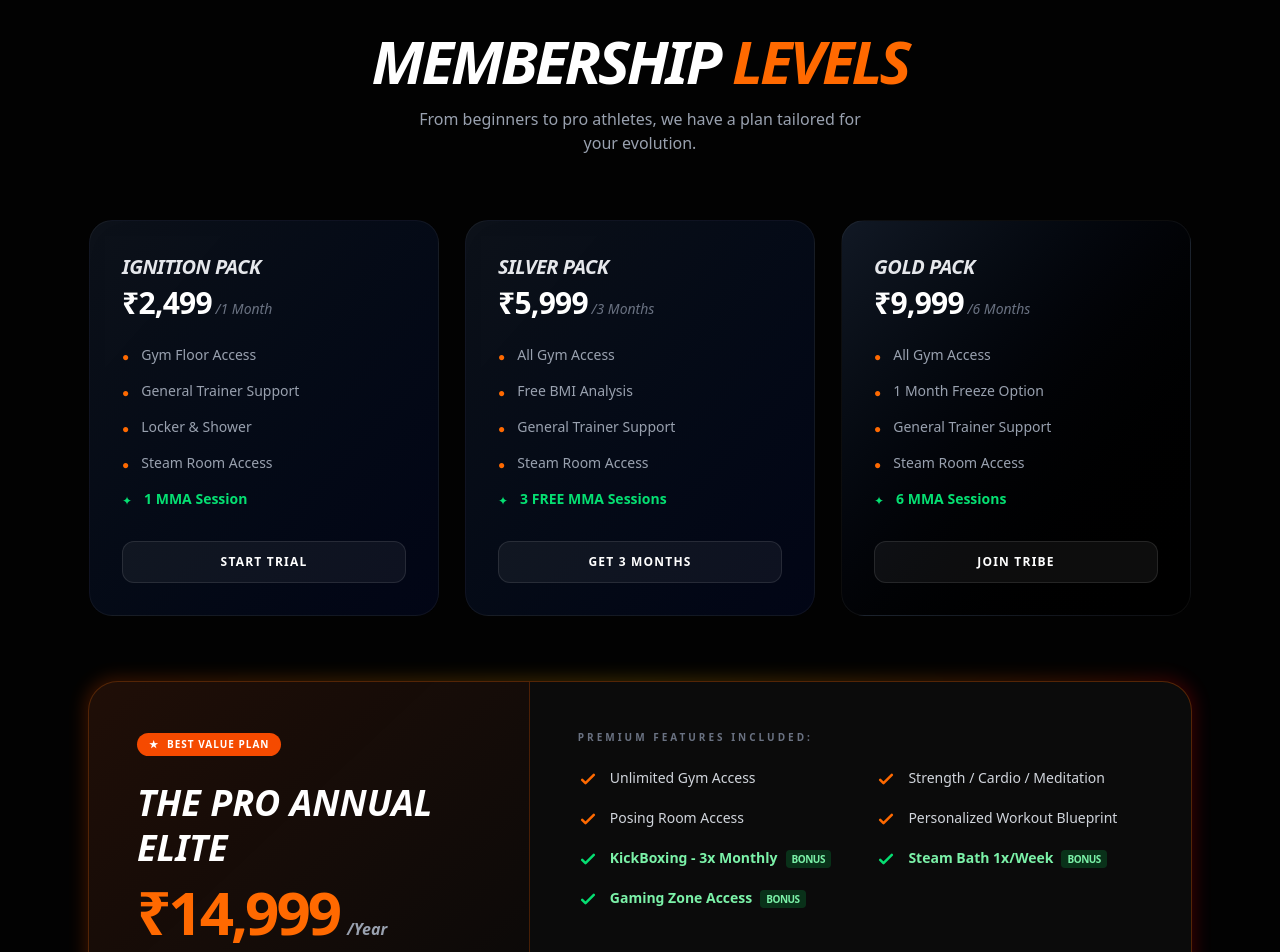
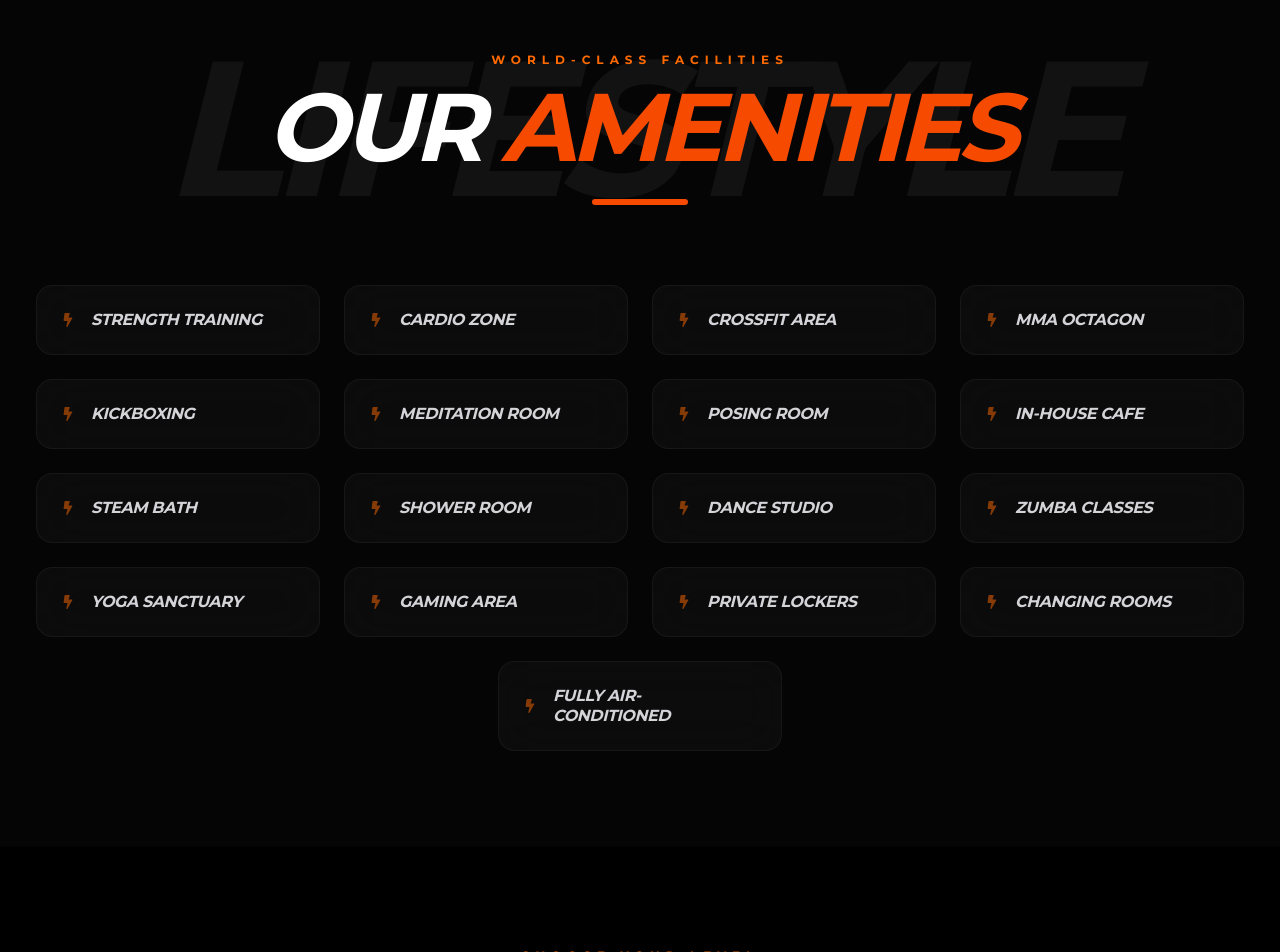
Before and after one commit to notajax24/TFC, a React (Vite) app: page / in a window 1280 px wide. Shown: the part 1848-2800 px from the top of the page. Built offline with nearby package versions, Linux system fonts and the light colour scheme.

Commit message:
New updated plans

```diff
--- a/src/App.jsx
+++ b/src/App.jsx
@@ -6,6 +6,7 @@ import Packages from "./Components/Pages/Packages";
 import About from "./Components/Pages/About";
 import Exercises from "./Components/Pages/Exercises";
 import Join from "./Components/Pages/Join";
+import Amenities from "./Components/Pages/Amenities";
 // import Testimonials from "./Components/Pages/testimonials";
 
 
@@ -16,6 +17,7 @@ export default function App() {
         <Navbar />
         <Home />
         <Features />
+        <Amenities />
         <Packages />
         <Exercises />
         <Join />
--- a/src/Components/Pages/About.jsx
+++ b/src/Components/Pages/About.jsx
@@ -117,7 +117,7 @@ export default function About() {
                 <FaWhatsapp className="text-2xl" />
               </a>
               <a
-                href="https://instagram.com/tfc.fitness.nashik"
+                href="https://instagram.com/tfc.nashik"
                 target="_blank"
                 rel="noreferrer"
                 className="w-14 h-14 flex items-center justify-center bg-zinc-900 border border-white/5 rounded-2xl hover:bg-gradient-to-tr hover:from-[#f09433] hover:via-[#dc2743] hover:to-[#bc1888] text-white transition-all duration-300 hover:-translate-y-2 shadow-xl"
--- /dev/null
+++ b/src/Components/Pages/Amenities.jsx
@@ -0,0 +1,64 @@
+import { motion } from "framer-motion";
+import { FaBolt } from "react-icons/fa";
+
+const amenityList = [
+  "Strength Training", "Cardio Zone", "CrossFit Area", "MMA Octagon", "Kickboxing",
+  "Meditation Room", "Posing Room", "In-House Cafe", "Steam Bath", "Shower Room",
+  "Dance Studio", "Zumba Classes", "Yoga Sanctuary", "Gaming Area", "Private Lockers",
+  "Changing Rooms", "Fully Air-Conditioned"
+];
+
+export default function Amenities() {
+  return (
+    <section id="amenities" className="py-24 bg-[#050505] relative overflow-hidden">
+      {/* Background Watermark */}
+      <h2 className="text-7xl md:text-[12rem] font-black text-white italic uppercase tracking-tighter leading-none opacity-5 absolute top-20 left-1/2 -translate-x-1/2 whitespace-nowrap select-none pointer-events-none">
+        LIFESTYLE
+      </h2>
+
+      <div className="container mx-auto px-6 max-w-7xl relative z-10">
+        <div className="text-center mb-16 md:mb-20">
+          <span className="text-orange-500 font-black tracking-[0.5em] uppercase text-[10px] md:text-xs">
+            World-Class Facilities
+          </span>
+          <h2 className="text-5xl md:text-8xl font-black text-white italic uppercase tracking-tighter mt-2 leading-none">
+            OUR <span className="text-orange-600">AMENITIES</span>
+          </h2>
+          <div className="h-1.5 w-24 bg-orange-600 mx-auto mt-6 rounded-full" />
+        </div>
+
+        {/* Using Flexbox with justify-center allows the last row
+            to center automatically if it's incomplete.
+        */}
+        <div className="flex flex-wrap justify-center gap-4 md:gap-6">
+          {amenityList.map((amenity, index) => (
+            <motion.div
+              key={index}
+              initial={{ opacity: 0, scale: 0.9 }}
+              whileInView={{ opacity: 1, scale: 1 }}
+              viewport={{ once: true }}
+              transition={{ delay: index * 0.05 }}
+              whileHover={{
+                scale: 1.05,
+                backgroundColor: "rgba(234, 88, 12, 0.15)",
+                borderColor: "rgba(234, 88, 12, 0.4)"
+              }}
+              // Responsive widths:
+              // mobile: ~2 per row | md: ~3 per row | lg: ~4 per row
+              className="w-full sm:w-[calc(50%-1rem)] md:w-[calc(33.33%-1.5rem)] lg:w-[calc(25%-1.5rem)]
+                         min-w-[160px] bg-zinc-900/40 backdrop-blur-xl border border-white/5
+                         p-5 md:p-6 rounded-2xl flex items-center gap-4 group transition-all duration-300"
+            >
+              <div className="flex-shrink-0">
+                <FaBolt className="text-orange-500 group-hover:text-white transition-colors animate-pulse" size={14} />
+              </div>
+              <span className="text-zinc-300 group-hover:text-white font-black italic uppercase tracking-tight text-sm md:text-base leading-tight transition-colors">
+                {amenity}
+              </span>
+            </motion.div>
+          ))}
+        </div>
+      </div>
+    </section>
+  );
+}
--- a/src/Components/Pages/Packages.jsx
+++ b/src/Components/Pages/Packages.jsx
@@ -1,177 +1,226 @@
-import { motion, AnimatePresence } from "framer-motion";
+import { motion } from "framer-motion";
+// Ensure packageImage is correctly imported from your assets
+import packageImage from "../../assets/packageimage.jpg";
 
 const monthlyPackages = [
   {
-    name: "IGNITION PACK",
-    duration: "1 Month",
+    name: "1 MONTH PACKAGE",
+    duration: "Month",
     price: "2,499",
-    idealFor: "Testing the waters",
-    services: ["Gym Floor Access", "General Trainer Support", "Locker & Shower", "Steam Room Access", { text: "1 MMA Session", bonus: true }],
-    color: "from-slate-800/40 to-slate-950/90",
-    borderColor: "border-slate-700/50",
+    originalPrice: "3,499",
+    savings: "1,000",
+    idealFor: "Testing The Waters",
+    services: [
+      "All Equipment Access",
+      "Meditation Room Access",
+      "Daily Shower Access",
+      "Certified Trainer Guidance",
+    ],
+    borderColor: "border-white/10",
     buttonText: "Start Trial",
   },
   {
-    name: "SILVER PACK",
+    name: "3 MONTHS PACKAGE",
     duration: "3 Months",
     price: "5,999",
     originalPrice: "6,999",
     savings: "1,000",
-    idealFor: "Building a base habit",
-    services: ["All Gym Access", "Free BMI Analysis", "General Trainer Support" , "Steam Room Access", { text: "3 FREE MMA Sessions", bonus: true }],
-    color: "from-slate-800/40 to-slate-950/90",
-    borderColor: "border-slate-700/50",
+    idealFor: "Building A Base Habit",
+    services: [
+      "All Equipment Access",
+      "Meditation Room Access",
+      "Daily Shower Access",
+      "Certified Trainer Guidance",
+      { text: "2 Steam Sessions / Month", bonus: true },
+      { text: "Gaming Zone: 10min / Day", bonus: true },
+    ],
+    borderColor: "border-white/10",
     buttonText: "Get 3 Months",
   },
   {
-    name: "GOLD PACK",
+    name: "6 MONTHS PACKAGE",
     duration: "6 Months",
     price: "9,999",
     originalPrice: "10,999",
-    savings: "1,500",
+    savings: "1,000",
     recommended: true,
-    idealFor: "Visible physical changes",
-    services: ["All Gym Access", "1 Month Freeze Option", "General Trainer Support" ,"Steam Room Access", { text: "6 MMA Sessions", bonus: true }],
-    color: "from-slate-800/60 to-black",
-    borderColor: "border-orange-500/30",
-    buttonText: "Join Tribe",
+    idealFor: "Visible Physical Changes",
+    services: [
+      "All Equipment Access",
+      "Meditation Room Access",
+      "Daily Shower Access",
+      "Certified Trainer Guidance",
+      { text: "3 Steam Sessions / Month", bonus: true },
+      { text: "Gaming Zone: 10min / Day", bonus: true },
+      { text: "1 MMA Session / Month", bonus: true },
+      { text: "1 Self-Defense Session / Month", bonus: true },
+    ],
+    borderColor: "border-orange-500/50",
+    buttonText: "Join the Tribe",
   },
 ];
 
 const annualPackage = {
-  name: "THE PRO ANNUAL ELITE",
-  duration: "1 Year",
+  name: "YEARLY PACKAGE",
+  duration: "Year",
   price: "14,999",
   originalPrice: "17,999",
   savings: "3,000",
-  idealFor: "The Ultimate Lifestyle Transformation",
+  idealFor: "Elite Lifestyle Commitment",
+  image: packageImage,
   services: [
-    "Unlimited Gym Access",
-    "Strength / Cardio / Meditation",
-    "Posing Room Access",
-    "Personalized Workout Blueprint",
-    { text: "KickBoxing - 3x Monthly", bonus: true },
-    { text: "Steam Bath 1x/Week", bonus: true },
-    { text: "Gaming Zone Access", bonus: true },
+    "All Equipment Access",
+    "Meditation Room Access",
+    "Daily Shower Access",
+    "Certified Trainer Guidance",
+    { text: "Weekly Steam Sessions", bonus: true },
+    { text: "Gaming Zone: 20min / Day", bonus: true },
+    { text: "2 MMA Sessions / Month", bonus: true },
+    { text: "2 Self-Defense Sessions / Month", bonus: true },
   ],
   buttonText: "Go Pro - Save ₹3,000",
 };
 
 export default function Packages() {
-  return (
-    <section id="packages" className="py-20 bg-[#020202] text-white overflow-hidden font-sans">
-      <div className="container mx-auto px-6 max-w-6xl">
+  const inquiryLink = "https://ramp3.ndforce.com/qrhome?company=U2FsdGVkX19cqbJcOKVxbinc%2BrQCCZY9u2APB0eCJrnDqpnBgmK0iaGo%2BEdaW8DeHWhkZcRlU0yyHd1wXb1oWDp58PHQGeuMplA6JwYUai8%3D";
 
-        {/* Header */}
-        <div className="text-center mb-16">
-          <h2 className="text-4xl md:text-6xl font-black tracking-tighter mb-4 italic uppercase">
-            Membership <span className="text-orange-500">Levels</span>
-          </h2>
-          <p className="text-gray-400 max-w-md mx-auto text-sm md:text-base">
-            From beginners to pro athletes, we have a plan tailored for your evolution.
+  const renderCard = (pkg, index, isYearly = false) => (
+    <motion.div
+      key={pkg.name}
+      initial={{ opacity: 0, y: 30 }}
+      whileInView={{ opacity: 1, y: 0 }}
+      viewport={{ once: true }}
+      transition={{ duration: 0.5, delay: index * 0.1 }}
+      whileHover={{ y: -10 }}
+      className={`relative p-[1px] rounded-[2.5rem] overflow-hidden flex flex-col h-full ${
+        pkg.recommended || isYearly ? "bg-gradient-to-b from-orange-500 to-red-600 shadow-[0_0_40px_rgba(234,88,12,0.15)]" : "bg-zinc-800"
+      }`}
+    >
+      {/* Ensure internal container is flex-col and h-full */}
+      <div className={`bg-zinc-950 rounded-[2.4rem] h-full flex flex-col ${isYearly ? 'lg:flex-row items-stretch' : ''} border ${pkg.borderColor} transition-colors duration-300 relative overflow-hidden`}>
+
+        {/* TEXT CONTENT AREA */}
+        <div className={`p-6 md:p-10 flex flex-col flex-1 ${isYearly ? 'lg:w-3/5 lg:pr-4' : 'w-full'}`}>
+          {pkg.recommended && (
+            <span className="absolute top-6 right-8 bg-orange-600 text-[10px] font-black px-3 py-1 rounded-full italic uppercase tracking-widest text-white z-20">
+              Most Popular
+            </span>
+          )}
+
+          <div className="mb-6">
+            <h3 className="text-xl md:text-2xl font-black text-white italic uppercase tracking-tighter leading-none mb-2">
+              {pkg.name}
+            </h3>
+            <p className="text-zinc-500 text-[10px] font-bold uppercase tracking-[0.2em]">
+              {pkg.idealFor}
             </p>
           </div>
 
-        {/* Monthly Grid */}
-        <div className="grid grid-cols-1 md:grid-cols-2 lg:grid-cols-3 gap-6 mb-16">
-          {monthlyPackages.map((pkg, i) => (
-            <motion.div
-              key={i}
-              whileHover={{ y: -5 }}
-              className={`relative p-[1px] rounded-3xl overflow-hidden bg-gradient-to-b ${pkg.borderColor.replace('border-', 'from-')}/50 to-transparent`}
-            >
-              <div className={`bg-gradient-to-br ${pkg.color} backdrop-blur-xl p-8 rounded-[23px] h-full flex flex-col border border-white/5`}>
-                <h3 className="text-xl font-bold mb-1 tracking-tight text-gray-200 uppercase italic">{pkg.name}</h3>
-                <div className="mb-6">
-                  <span className="text-3xl font-black tracking-tight">₹{pkg.price}</span>
-                  <span className="text-gray-500 text-sm italic"> /{pkg.duration}</span>
+          <div className="mb-8">
+            <div className="text-zinc-500 line-through text-sm font-bold opacity-70">₹{pkg.originalPrice}</div>
+            <div className="flex items-baseline gap-1">
+              <span className="text-4xl md:text-5xl font-black text-white tracking-tighter">₹{pkg.price}</span>
+              <span className="text-zinc-500 text-xs font-bold italic">/{pkg.duration}</span>
             </div>
-                <ul className="space-y-4 mb-8 flex-grow">
+            <div className="mt-2 inline-block bg-green-500/10 text-green-500 text-[10px] font-black px-2 py-0.5 rounded uppercase tracking-wider border border-green-500/20">
+              Save ₹{pkg.savings} Instantly
+            </div>
+          </div>
+
+          {/* flex-grow here pushes the button down */}
+          <ul className={`grid ${isYearly ? 'grid-cols-1 xl:grid-cols-2' : 'grid-cols-1'} gap-x-4 gap-y-3 mb-10 flex-grow`}>
             {pkg.services.map((s, idx) => {
               const isBonus = typeof s === "object" && s.bonus;
+              const text = typeof s === "string" ? s : s.text;
               return (
                 <li key={idx} className="flex items-start gap-3 text-sm">
-                         <span className={`mt-1 text-xs ${isBonus ? 'text-green-400' : 'text-orange-500'}`}>
+                  <span className={`mt-1 text-xs ${isBonus ? 'text-green-400 drop-shadow-[0_0_5px_rgba(74,222,128,0.5)]' : 'text-orange-500'}`}>
                     {isBonus ? '✦' : '●'}
                   </span>
-                         <span className={isBonus ? "text-green-400 font-semibold" : "text-gray-400"}>
-                           {typeof s === "string" ? s : s.text}
+                  <span className={isBonus ? "text-green-300 font-bold" : "text-zinc-400 font-medium"}>
+                    {text}
                   </span>
                 </li>
               );
             })}
           </ul>
-                <button className="w-full py-3 rounded-xl bg-white/5 hover:bg-white/10 border border-white/10 transition-all font-bold text-xs tracking-widest uppercase">
-                  {pkg.buttonText}
-                </button>
-              </div>
-            </motion.div>
-          ))}
-        </div>
 
-        {/* Annual Featured Card */}
-        <motion.div
-          initial={{ opacity: 0, scale: 0.98 }}
-          whileInView={{ opacity: 1, scale: 1 }}
-          className="relative group"
+          {/* Button is now anchored to the bottom by the flex-grow list above */}
+          <div className="mt-auto">
+            <motion.button
+              whileTap={{ scale: 0.95 }}
+              onClick={() => window.open(inquiryLink, "_blank")}
+              className={`w-full max-w-sm py-4 rounded-2xl font-black text-xs tracking-[0.2em] uppercase transition-all duration-300 cursor-pointer shadow-xl relative overflow-hidden group ${
+                pkg.recommended || isYearly
+                  ? 'bg-gradient-to-r from-orange-500 to-red-600 text-white'
+                  : 'bg-white text-black hover:bg-orange-600 hover:text-white'
+              }`}
             >
-          {/* Animated Glow Border */}
-          <div className="absolute -inset-1 bg-gradient-to-r from-orange-600 via-yellow-500 to-red-600 rounded-[32px] blur opacity-20 group-hover:opacity-40 transition duration-1000"></div>
-
-          <div className="relative bg-[#080808] rounded-[30px] border border-orange-500/30 overflow-hidden">
-            <div className="flex flex-col lg:flex-row">
-
-              {/* Left Side: Pricing Info */}
-              <div className="lg:w-2/5 p-8 lg:p-12 bg-gradient-to-br from-orange-600/10 to-transparent border-b lg:border-b-0 lg:border-r border-orange-500/20">
-                <div className="inline-flex items-center gap-2 bg-orange-600 text-[10px] font-black px-3 py-1 rounded-full mb-6 tracking-widest uppercase">
-                  <span>★</span> Best Value Plan
-                </div>
-                <h3 className="text-3xl md:text-4xl font-black mb-3 leading-tight uppercase italic">{annualPackage.name}</h3>
-                <div className="flex items-baseline gap-2 mb-4">
-                  <span className="text-5xl md:text-6xl font-black text-orange-500 tracking-tighter">₹{annualPackage.price}</span>
-                  <span className="text-gray-400 font-bold italic">/Year</span>
-                </div>
-                <p className="text-gray-400 text-sm leading-relaxed mb-8">{annualPackage.idealFor}</p>
-                <div className="inline-block bg-green-500/10 text-green-400 font-bold text-xs py-2 px-4 rounded-lg border border-green-500/20">
-                  SAVE ₹{annualPackage.savings} INSTANTLY
+              <span className="relative z-10">{pkg.buttonText}</span>
+              <div className="absolute top-0 -inset-full h-full w-1/2 z-5 block transform -skew-x-12 bg-gradient-to-r from-transparent to-white opacity-20 group-hover:animate-shimmer" />
+            </motion.button>
           </div>
         </div>
 
-              {/* Right Side: Features */}
-              <div className="lg:w-3/5 p-8 lg:p-12 flex flex-col justify-between bg-white/[0.01]">
-                <div>
-                  <h4 className="text-[10px] font-black text-gray-500 uppercase tracking-[0.3em] mb-6">Premium Features Included:</h4>
-                  <div className="grid grid-cols-1 md:grid-cols-2 gap-y-5 gap-x-8 mb-10">
-                    {annualPackage.services.map((service, idx) => {
-                      const isBonus = typeof service === 'object' && service.bonus;
+        {/* IMAGE AREA: RIGHT SIDE */}
+        {isYearly && pkg.image && (
+          <div className="hidden lg:block lg:w-2/5 relative overflow-hidden border-l border-white/5">
+            <motion.img
+              initial={{ opacity: 0 }}
+              whileInView={{ opacity: 1 }}
+              src={pkg.image}
+              alt="Elite Package"
+              className="w-full h-full object-cover object-center group-hover:scale-105 transition-transform duration-700"
+            />
+            <div className="absolute inset-0 bg-gradient-to-r from-zinc-950 via-transparent to-transparent pointer-events-none" />
+          </div>
+        )}
+      </div>
+    </motion.div>
+  );
+
   return (
-                        <div key={idx} className="flex items-start gap-3">
-                          <svg className={`w-5 h-5 flex-shrink-0 ${isBonus ? 'text-green-400' : 'text-orange-500'}`} fill="none" stroke="currentColor" viewBox="0 0 24 24">
-                            <path strokeLinecap="round" strokeLinejoin="round" strokeWidth="3" d="M5 13l4 4L19 7" />
-                          </svg>
-                          <span className={`text-sm leading-tight ${isBonus ? 'text-green-300 font-bold' : 'text-gray-300'}`}>
-                            {typeof service === 'string' ? service : service.text}
-                            {isBonus && <span className="ml-2 text-[10px] bg-green-500/20 px-1.5 py-0.5 rounded uppercase tracking-tighter">Bonus</span>}
-                          </span>
-                        </div>
-                      );
-                    })}
-                  </div>
+    <section id="packages" className="py-24 bg-black relative overflow-hidden">
+      <h2 className="text-6xl md:text-[12rem] font-black text-white italic uppercase tracking-tighter leading-none opacity-5 absolute top-20 left-1/2 -translate-x-1/2 whitespace-nowrap select-none pointer-events-none">
+        MEMBERSHIPS
+      </h2>
+
+      <div className="container mx-auto px-6 max-w-7xl relative z-10">
+        <div className="text-center mb-20">
+          <span className="text-orange-500 font-black tracking-[0.5em] uppercase text-xs">Choose Your Level</span>
+          <h2 className="text-5xl md:text-7xl font-black text-white italic uppercase tracking-tighter mt-2">
+            SELECT A <span className="text-orange-600">PLAN</span>
+          </h2>
+          <div className="h-1 w-24 bg-orange-600 mx-auto mt-6 rounded-full" />
         </div>
 
-                <button className="w-full lg:w-max px-14 py-5 bg-gradient-to-r from-orange-500 to-red-600 rounded-2xl font-black text-sm tracking-widest uppercase hover:shadow-[0_0_30px_rgba(234,88,12,0.4)] hover:scale-[1.02] active:scale-95 transition-all">
-                  {annualPackage.buttonText}
-                </button>
+        {/* Standard Grid with items-stretch to keep cards same height */}
+        <div className="grid grid-cols-1 md:grid-cols-2 lg:grid-cols-3 gap-8 mb-16 items-stretch">
+          {monthlyPackages.map((pkg, i) => renderCard(pkg, i))}
         </div>
-            </div>
+
+        {/* Elite Yearly Card */}
+        <motion.div
+          initial={{ opacity: 0, scale: 0.95 }}
+          whileInView={{ opacity: 1, scale: 1 }}
+          viewport={{ once: true }}
+          className="max-w-6xl mx-auto group"
+        >
+          <div className="relative">
+            <div className="absolute -inset-1 bg-gradient-to-r from-orange-600 to-red-600 rounded-[32px] blur opacity-20 group-hover:opacity-40 transition duration-1000"></div>
+            {renderCard(annualPackage, 4, true)}
           </div>
         </motion.div>
+      </div>
 
-        {/* Footer Guarantee */}
-        <p className="text-center mt-12 text-gray-500 text-[10px] font-bold tracking-[0.4em] uppercase opacity-50">
-          No hidden fees • Instant activation • cancel anytime
-        </p>
-      </div>
+      <style jsx>{`
+        @keyframes shimmer {
+          100% { left: 125%; }
+        }
+        :global(.group-hover\:animate-shimmer:hover) {
+          animation: shimmer 0.75s infinite;
+        }
+      `}</style>
     </section>
   );
 }
```
Also changed, not shown: src/Components/Pages/Home.jsx (+16 -21 lines), src/Components/common/Navbar.jsx (+24 -25 lines), src/assets/packageimage.jpg (added). Lines whose indentation alone changed are shown as unchanged.
